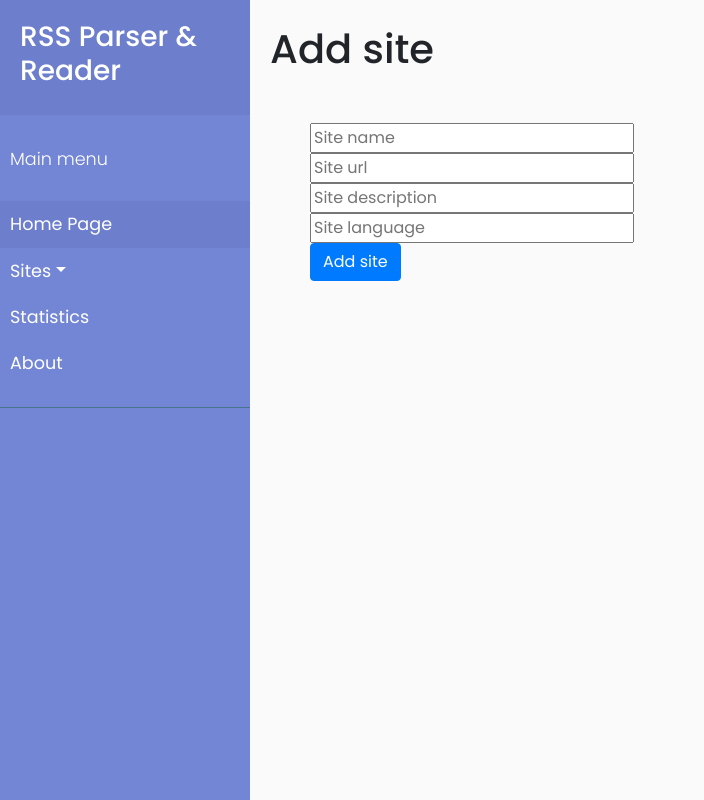
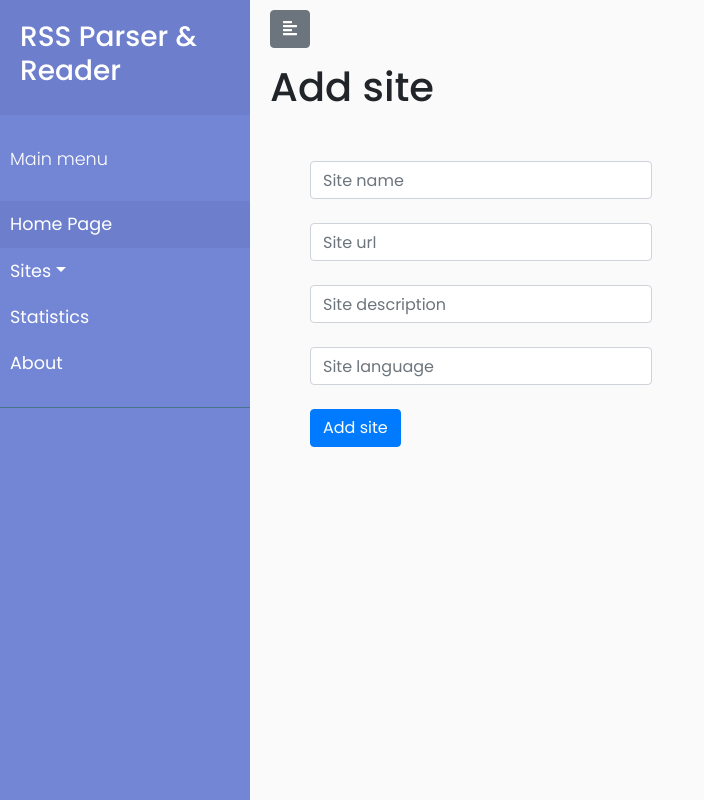
Before and after one commit to itopencek/python-rss-reader, a Python web app: template ArticleParserApp/templates/add-site.html in a window 1280 px wide. Shown: the whole page, without its empty margins (0-704 px from the left). Run offline with Jinja, Linux system fonts and the light colour scheme; the template is opened without the code that fills it, so the values that code supplies are empty; some libraries are stand-ins or nearby versions.

```diff
--- a/ArticleParserApp/services/stats.py
+++ b/ArticleParserApp/services/stats.py
@@ -49,6 +49,7 @@ def num_of_articles_by_sites():
     """
     joined_tables = pd.merge(df_articles, df_sites, left_on='site_id', right_on='id')
     articles = joined_tables.groupby(['name_y']).size().to_frame('articles').reset_index()
+    print(articles)
     return articles.values
 
 
--- a/ArticleParserApp/templates/add-site.html
+++ b/ArticleParserApp/templates/add-site.html
@@ -1,12 +1,16 @@
 {% extends "base.html" %}
 {% block content %}
+<button type="button" id="sidebarCollapse" class="btn btn-secondary">
+    <i class="fas fa-align-left"></i>
+</button>
+
 <h1 class="main-title">Add site</h1>
 <ul class="no-decoration-ul padding-top">
     <form>
-        <input type="text" name="site" placeholder="Site name"><br>
-        <input type="text" name="url" placeholder="Site url"><br>
-        <input type="text" name="description" placeholder="Site description"><br>
-        <input type="text" name="language" placeholder="Site language"><br>
+        <input class="form-control" type="text" name="site" placeholder="Site name"><br>
+        <input class="form-control" type="text" name="url" placeholder="Site url"><br>
+        <input class="form-control" type="text" name="description" placeholder="Site description"><br>
+        <input class="form-control" type="text" name="language" placeholder="Site language"><br>
         <button class="btn btn-primary" onclick="addSite(site.value, url.value, description.value, language.value)" type="button">Add site</button>
     </form>
 </ul>
--- a/ArticleParserApp/templates/sites.html
+++ b/ArticleParserApp/templates/sites.html
@@ -1,5 +1,9 @@
 {% extends "base.html" %}
 {% block content %}
+<button type="button" id="sidebarCollapse" class="btn btn-secondary">
+    <i class="fas fa-align-left"></i>
+</button>
+
 <h1 class="main-title">All added sites</h1>
 <ul class="no-decoration-ul padding-top">
     {% if sites %}
--- a/ArticleParserApp/templates/stats.html
+++ b/ArticleParserApp/templates/stats.html
@@ -1,5 +1,9 @@
 {% extends "base.html" %}
 {% block content %}
+<button type="button" id="sidebarCollapse" class="btn btn-secondary">
+    <i class="fas fa-align-left"></i>
+</button>
+
 <h1 class="main-title">Statistics</h1>
 <h3>Most used words in articles</h3>
 <ul class="no-decoration-ul padding-top">
```
Also changed, not shown: ArticleParserApp/__init__.py (+9 -2 lines), ArticleParserApp/database/words.txt (+8 -0 lines), ArticleParserApp/parser/parser.py (+12 -3 lines), ArticleParserApp/templates/index.html (+7 -1 lines), ArticleParserApp/database/database.db.
